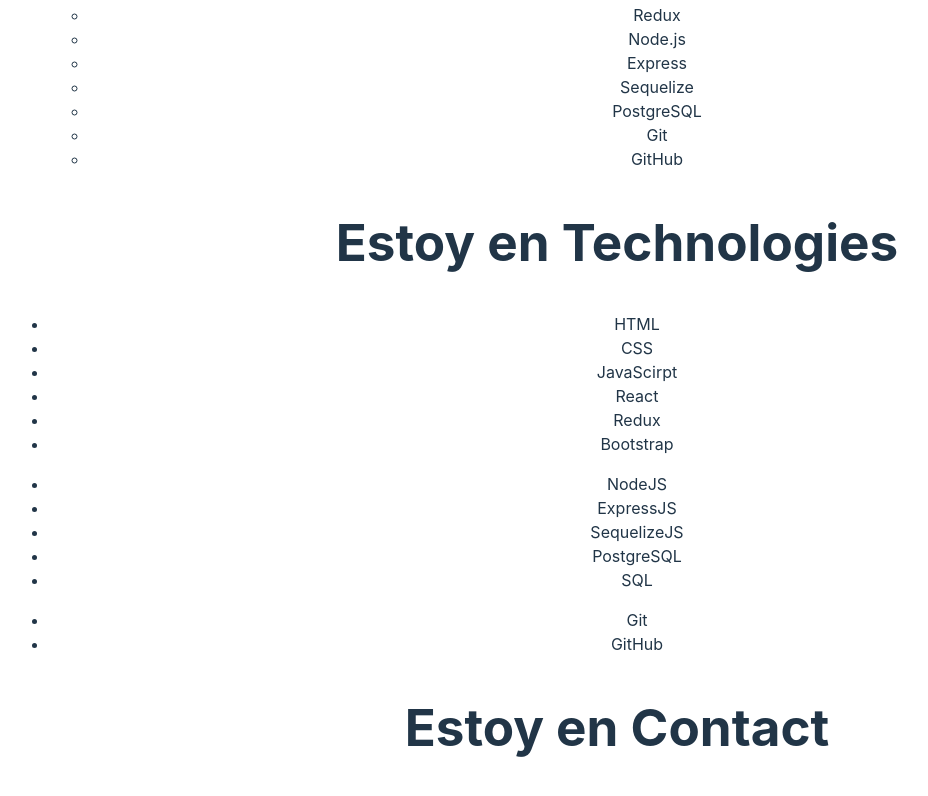
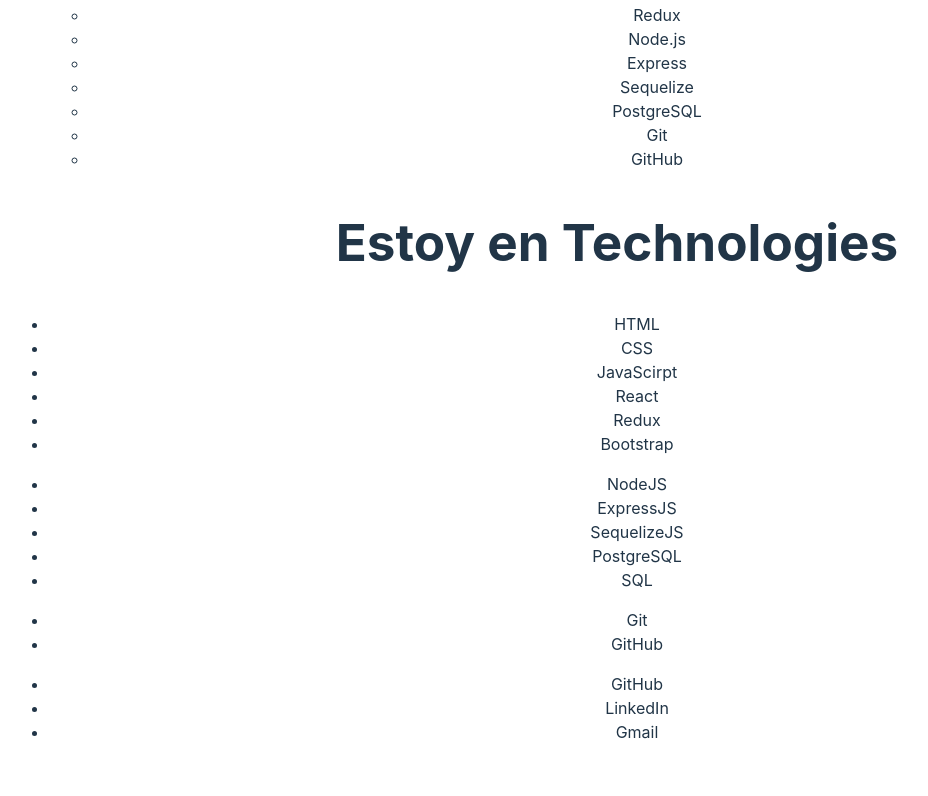
Before and after one commit to Tortoiselizard/Portafolio_Front, a React (Vite) app: page / in a window 1280 px wide. Shown: the part 1922-2718 px from the top of the page, without its empty margins (23-951 px from the left). Built offline with nearby package versions, Linux system fonts and the light colour scheme.

Commit message:
change components/Contact: add options to contact to me

```diff
--- a/src/components/Contact/Contact.jsx
+++ b/src/components/Contact/Contact.jsx
@@ -2,9 +2,13 @@ import style from './Contact.module.css'
 
 function Contact () {
   return (
-    <section className={style.ContactContainer}>
-      <h1>Estoy en Contact</h1>
-    </section>
+    <footer className={style.ContactContainer}>
+      <ul>
+        <li>GitHub</li>
+        <li>LinkedIn</li>
+        <li>Gmail</li>
+      </ul>
+    </footer>
   )
 }
 
```
